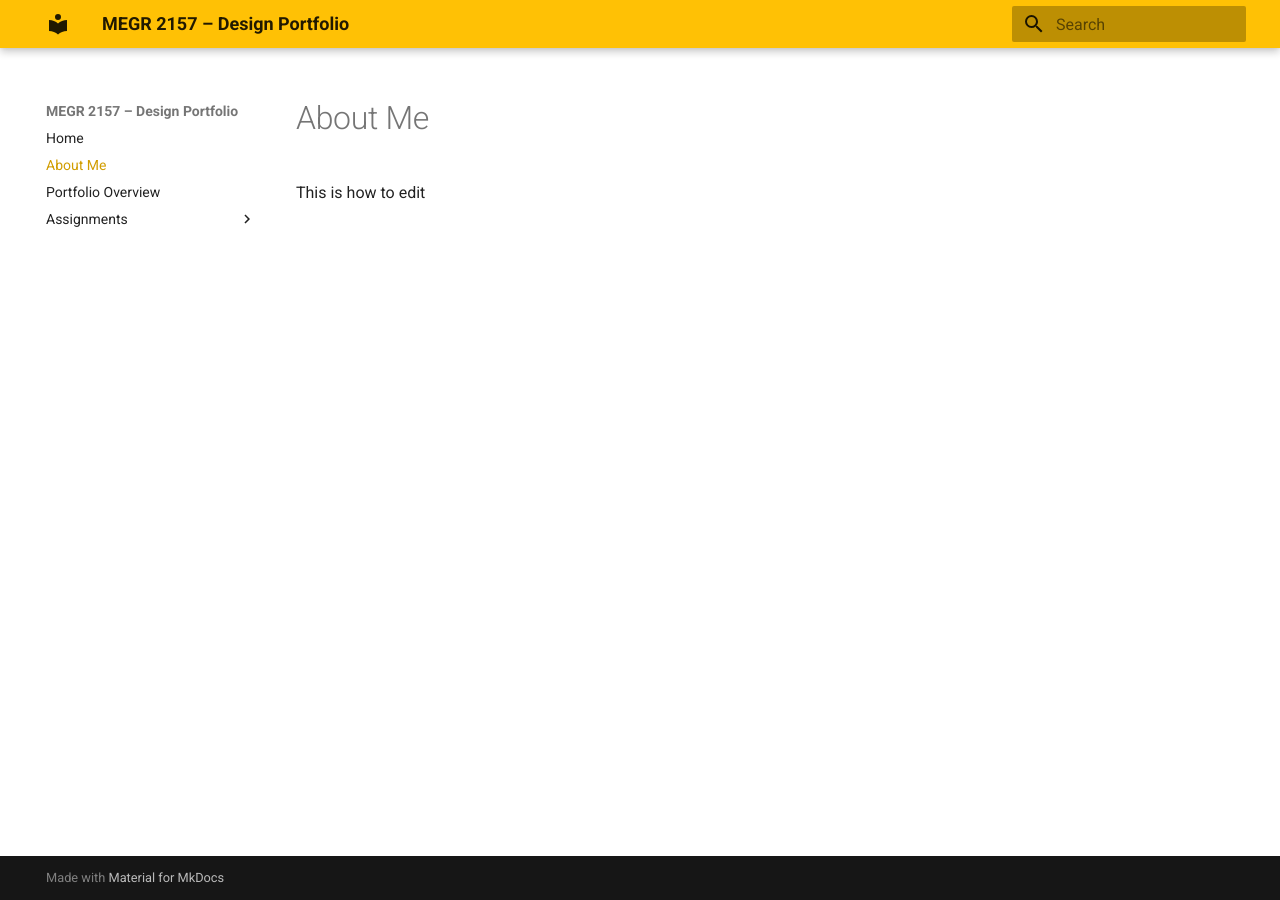
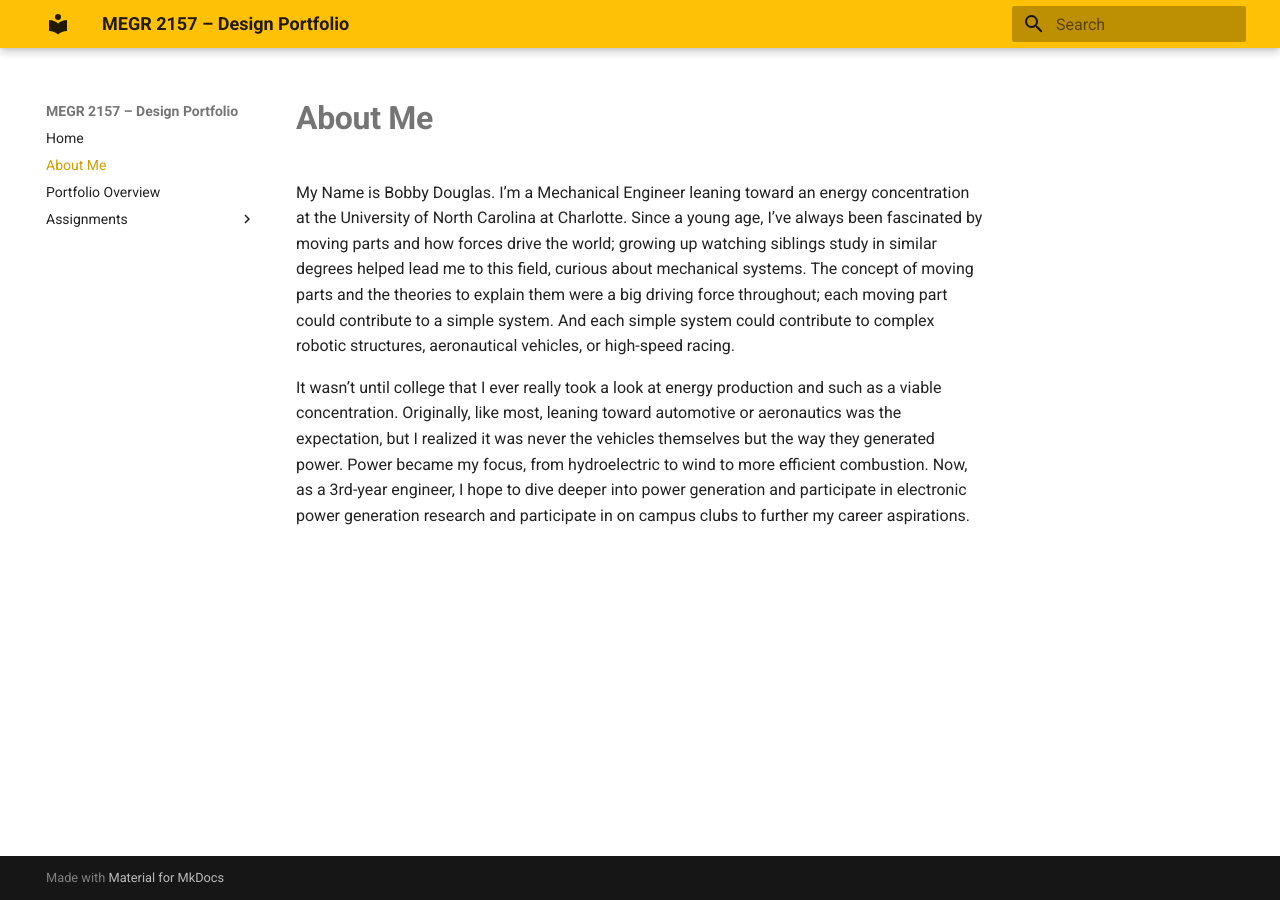
Before and after one commit to Bobby-Douglas/Bobbys-MEGR-2156, an MkDocs documentation site: the page built from docs/aboutme/index.md, in a window 1280 px wide. Built offline with MkDocs 1.6.1 and Material for MkDocs 9.7.7, drawn with Linux system fonts in a browser that asks for light colours.

Commit message:
Update index.md

```diff
--- a/docs/aboutme/index.md
+++ b/docs/aboutme/index.md
@@ -1,2 +1,5 @@
-#About Me
-This is how to edit
+# __About Me__
+
+My Name is Bobby Douglas. I’m a Mechanical Engineer leaning toward an energy concentration at the University of North Carolina at Charlotte. Since a young age, I’ve always been fascinated by moving parts and how forces drive the world; growing up watching siblings study in similar degrees helped lead me to this field, curious about mechanical systems. The concept of moving parts and the theories to explain them were a big driving force throughout; each moving part could contribute to a simple system. And each simple system could contribute to complex robotic structures, aeronautical vehicles, or high-speed racing.
+
+ It wasn’t until college that I ever really took a look at energy production and such as a viable concentration. Originally, like most, leaning toward automotive or aeronautics was the expectation, but I realized it was never the vehicles themselves but the way they generated power. Power became my focus, from hydroelectric to wind to more efficient combustion. Now, as a 3rd-year engineer, I hope to dive deeper into power generation and participate in electronic power generation research and participate in on campus clubs to further my career aspirations.
```
